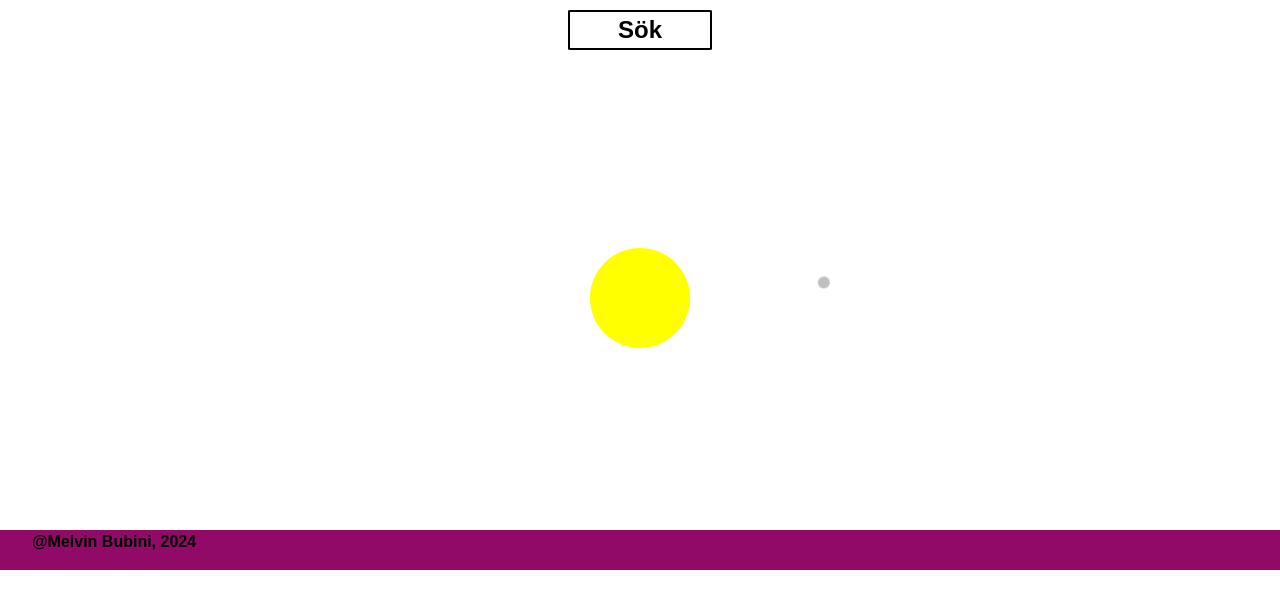
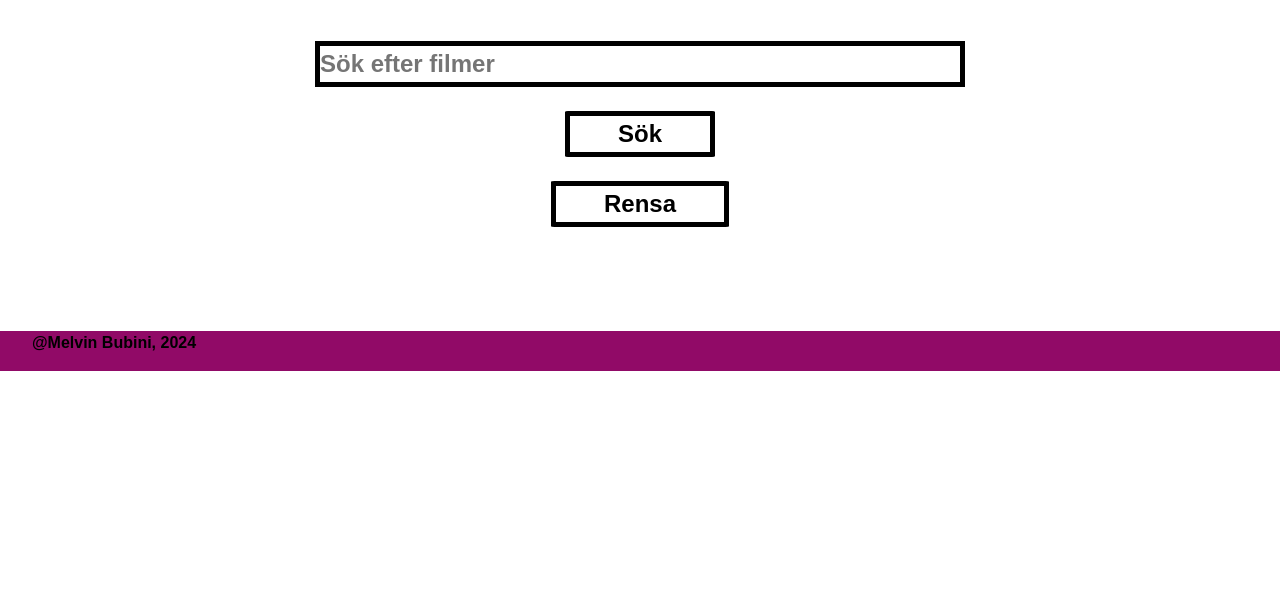
Before and after one commit to Melvin-Bubini/DT211G_projekt, a website built with Parcel: page src/index.html in a window 1280 px wide. Shown: the part 211-800 px from the top of the page. Built offline with nearby package versions, Linux system fonts and the light colour scheme.

Commit message:
andra utkast klar

```diff
--- a/src/index.html
+++ b/src/index.html
@@ -16,44 +16,14 @@
         <a id="logo-text" href="index.html">
             <h1>Projekt</h1>
         </a>
-        <!-- <ul id="bigScreenList">
-            <li><a class="menyLänkar" href="index.html">Startsida</a></li>
-            <li><a class="menyLänkar" href="">Sass</a></li>
-            <li><a class="menyLänkar" href="">Animering</a></li>
-            <li><a class="menyLänkar" href="">Diagram</a></li>
-            <li><a class="menyLänkar" href="">Karta</a></li>
-        </ul>
-        <button class="menu-btn open" id="open-menu">
-            <span class="menu-icon">
-                <span class="bars"></span>
-                <span class="bars"></span>
-                <span class="bars"></span>
-            </span>
-            <span class="menu-text">Meny</span>
-        </button>
-        <nav id="nav-menu">
-            <button class="menu-btn close" id="close-menu">
-                <span class="menu-icon">
-                    <span class="bars cross1"></span>
-                    <span class="bars cross2"></span>
-                </span>
-                <span class="menu-text">Stäng</span>
-            </button>
-            <ul>
-                <li><a href="index.html">Startsida</a></li>
-                <li><a href="">Sass</a></li>
-                <li><a href="">Animering</a></li>
-                <li><a href="">Diagram</a></li>
-                <li><a href="">Karta</a></li>
-            </ul>
-        </nav> -->
     </header>
 
     <main>
-        <h1>Filmer <i class="fa-solid fa-clapperboard"></i></h1>
+        <h1 class="nighteffecttext"><span>FILMER<i class="fa-solid fa-clapperboard"></i></span></h1>
         <form id="search-form">
             <input type="text" id="search-input" placeholder="Sök efter filmer">
             <button id="mapSubmit" type="submit">Sök</button>
+            <button id="deleteBtn" type="reset">Rensa</button>
         </form>
 
         <div class="loader">
@@ -72,14 +42,12 @@
 
         </div>
 
-
-
-        <div class="solarSystem">
+        <!-- <div class="solarSystem">
             <div class="sun"></div>
             <div class="earth">
                 <div class="moon"></div>
             </div>
-        </div>
+        </div> -->
     </main>
 
     <footer>
--- a/src/js/machup.js
+++ b/src/js/machup.js
@@ -1,4 +1,5 @@
 "use strict";
+
 document.getElementById("search-form").addEventListener("submit", function (event) {
     event.preventDefault(); // Förhindra standardformulärinsändning
     let searchTerm = document.getElementById("search-input").value;
@@ -27,6 +28,17 @@ document.getElementById("search-form").addEventListener("submit", function (even
     }, 1500); // 1500 millisekunder motsvarar 1 sekund
 });
 
+document.getElementById("deleteBtn").addEventListener("click", function reset() {
+    let omdbResults = document.getElementById("omdb-results");
+    let watchmodeResults = document.getElementById("watchmode-results");
+    let watchmodeTitle = document.getElementById("watchmode-title");
+
+    omdbResults.innerHTML = ""; // Rensa tidigare resultat
+    watchmodeTitle.innerHTML = ""; // Rensa tidigare resultat
+    watchmodeResults.innerHTML = ""; // Rensa tidigare resultat
+});
+
+
 function searchOMDb(searchTerm) {
     let movieUrl = `http://www.omdbapi.com/?t=${encodeURIComponent(searchTerm)}&apikey=a3023c8d`;
 
@@ -39,10 +51,6 @@ function searchOMDb(searchTerm) {
             if (data.Response === "True") {
                 let title = data.Title;
                 let poster = data.Poster;
-
-                // let titleHeading = document.createElement("h3");
-                // titleHeading.textContent = title;
-                // omdbResults.appendChild(titleHeading);
 
                 let posterImage = document.createElement("img");
                 posterImage.classList.add("poster");
@@ -71,11 +79,12 @@ function searchWatchmode(searchTerm) {
             watchmodeResults.innerHTML = ""; // Rensa tidigare resultat
             titleHeading.innerHTML = ""; // Rensa tidigare resultat
 
-            titleHeading.textContent = `Alla titlar med ${searchTerm}`;
-            watchmodeTitle.appendChild(titleHeading);
+
 
             if (data.title_results && data.title_results.length > 0) {
                 data.title_results.forEach(title => {
+                    titleHeading.textContent = `Alla titlar med ${searchTerm}`;
+                    watchmodeTitle.appendChild(titleHeading);
                     let listItem = document.createElement("li");
                     listItem.classList.add("new-list-item");
                     listItem.textContent = title.name;
--- a/src/scss/_animations.scss
+++ b/src/scss/_animations.scss
@@ -1,33 +1,17 @@
+@use 'base';
 
 
-.earth, .moon::before {
-    content: ' '; /* Lägg till detta för att skapa pseudo-elementet */
-    position: absolute;
-    border-radius: 50%;
+@keyframes zoom-in-animation {
+  from {
+    transform: scale(1); /* Ingen förändring från originalstorlek */
+  }
+  to {
+    transform: scale(1.1); /* Förstorning till 120% av originalstorleken */
+  }
 }
 
-.earth::before {
-    top: 2.8em;
-    right: 2.8em;
-    width: 3em;
-    height: 3em;
-    background-color: aqua;
-}
 
-.moon::before {
-    top: 0.8em;
-    right: 0.2em;
-    width: 1.2em;
-    height: 1.2em;
-    background-color: silver;
-}
-
-@keyframes orbit {
-    100% {
-        transform: rotate(360deg);
-    }
-}
-
+// LADDNING
 @keyframes ball {
     0% {
       transform: translate(0, 0);
@@ -164,3 +148,31 @@
       transform: scale(1, 1);
     }
   }
+
+// SMOKE
+
+.nighteffecttext{
+  color: base.$text-color;
+  font-size: 50px;
+  font-weight: bold;
+  font-family: monospace;
+  letter-spacing: 7px;
+  cursor: pointer
+}
+.nighteffecttext span{
+  transition: .5s linear
+}
+.nighteffecttext:hover span:nth-child(1){
+  margin-right: 5px
+}
+
+.nighteffecttext:hover span:nth-child(2){
+  margin-left: 30px
+}
+.nighteffecttext:hover span{
+  color: #fff;
+  cursor: default;
+  text-shadow: 0 0 10px #fff,
+               0 0 20px #fff,
+               0 0 40px #fff;
+}
--- a/src/scss/_components.scss
+++ b/src/scss/_components.scss
@@ -68,8 +68,10 @@ form {
 
 #search-input {
     width: 100%;
-    margin: 1em 0;
-    height: 2em;
+    margin: 2em 0  ;
+    padding: 0%;
+    border: 5px solid black;
+    @include base.h2-styles;
 }
 
 #search-form {
@@ -79,10 +81,31 @@ form {
 
 #mapSubmit {
     @include base.h2-styles;
-    border: 2px solid black;
+    border: 5px solid black;
     padding: 0em 2em;
     background-color: white;
     border-radius: 2%;
+    margin-bottom: 1em;
+    margin-top: 1em;
+}
+
+#mapSubmit:hover {
+    cursor: pointer;
+    font-weight: 800;
+}
+
+#deleteBtn {
+    @include base.h2-styles;
+    border: 5px solid black;
+    padding: 0em 2em;
+    background-color: white;
+    border-radius: 2%;
+    margin-bottom: 1em;
+}
+
+#deleteBtn:hover {
+    font-weight: 800;
+    cursor: pointer;
 }
 
 // Ladding
--- a/src/scss/_layout.scss
+++ b/src/scss/_layout.scss
@@ -131,17 +131,6 @@ header {
 
 }
 
-#fact {
-    height: 100%;
-    width: 300px;
-    margin-top: 2em;
-    margin-bottom: 3em;
-}
-
-#factFrame {
-    height: 100%;
-    width: 100%;
-}
 
 .new-list-item {
     @include base.p-styles;
@@ -153,67 +142,18 @@ header {
 .poster {
     border-radius: 2%;
     box-shadow: 14px -10px 20px 0px black;
+    transition: transform 1s ease;
 }
 
-// Map
-// #map {
-//     height: 500px;
-//     width: 50%;
-// }
-
-// #mapFrame {
-//     height: 100%;
-//     width: 100%;
-//     border-radius: 10%;
-//     box-shadow: 14px -10px 20px 0px black;
-// }
-
-// SOLAR SYSTEM
-
-.solarSystem {
-    font-size: 10px;
-    width: 40em;
-    height: 40em;
-    position: relative;
+.poster:hover {
+    transform: scale(1.1);
+    /* Zooma in till 110% av originalstorleken */
 }
 
-.sun {
-    position: absolute;
-    top: 15em;
-    left: 15em;
-    width: 10em;
-    height: 10em;
-    background-color: yellow;
-    border-radius: 50%;
-    box-shadow: 0 0 3em white;
+.poster:not(:hover) {
+    transform: scale(1);
+    /* Återgå till originalstorlek när musen inte längre hovrar över bilden */
 }
-
-.earth,
-.moon {
-    position: absolute;
-    border-style: solid;
-    border-color: white transparent transparent transparent;
-    border-width: 0.1em 0.1em 0 0;
-    border-radius: 50%;
-}
-
-.earth {
-    top: 5em;
-    left: 5em;
-    width: 30em;
-    height: 30em;
-    animation: orbit 36.5s linear infinite;
-
-}
-
-.moon {
-    top: 0;
-    right: 0;
-    width: 8em;
-    height: 8em;
-    animation: orbit 2.7s infinite linear;
-}
-
 
 /* FOOTER STYLES */
 
@@ -255,6 +195,7 @@ footer p {
     h2,
     li,
     ul,
+    span,
     .formRubrik {
         color: base.$text-color;
     }
@@ -279,6 +220,7 @@ footer p {
     .menyLänkar,
     li,
     ul,
+    span,
     .formRubrik {
         color: base.$text-color-dark;
     }
```
